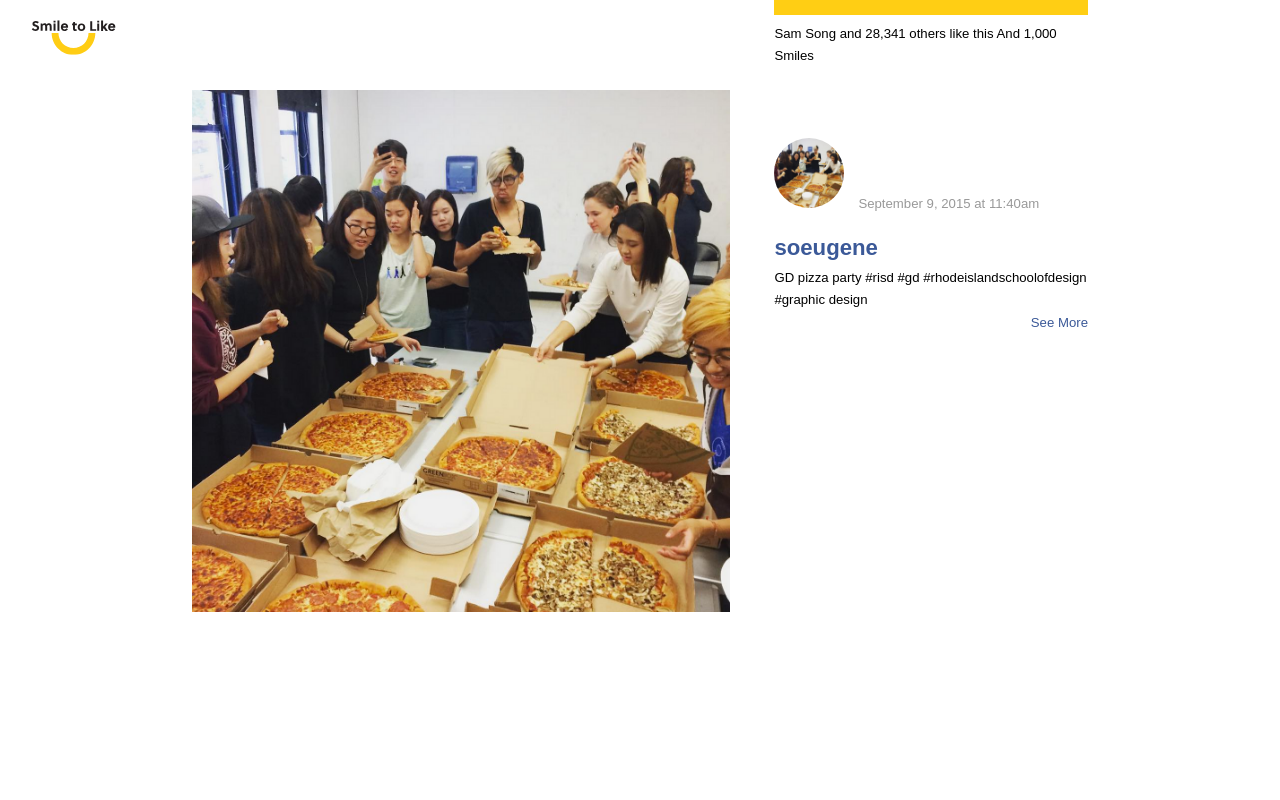
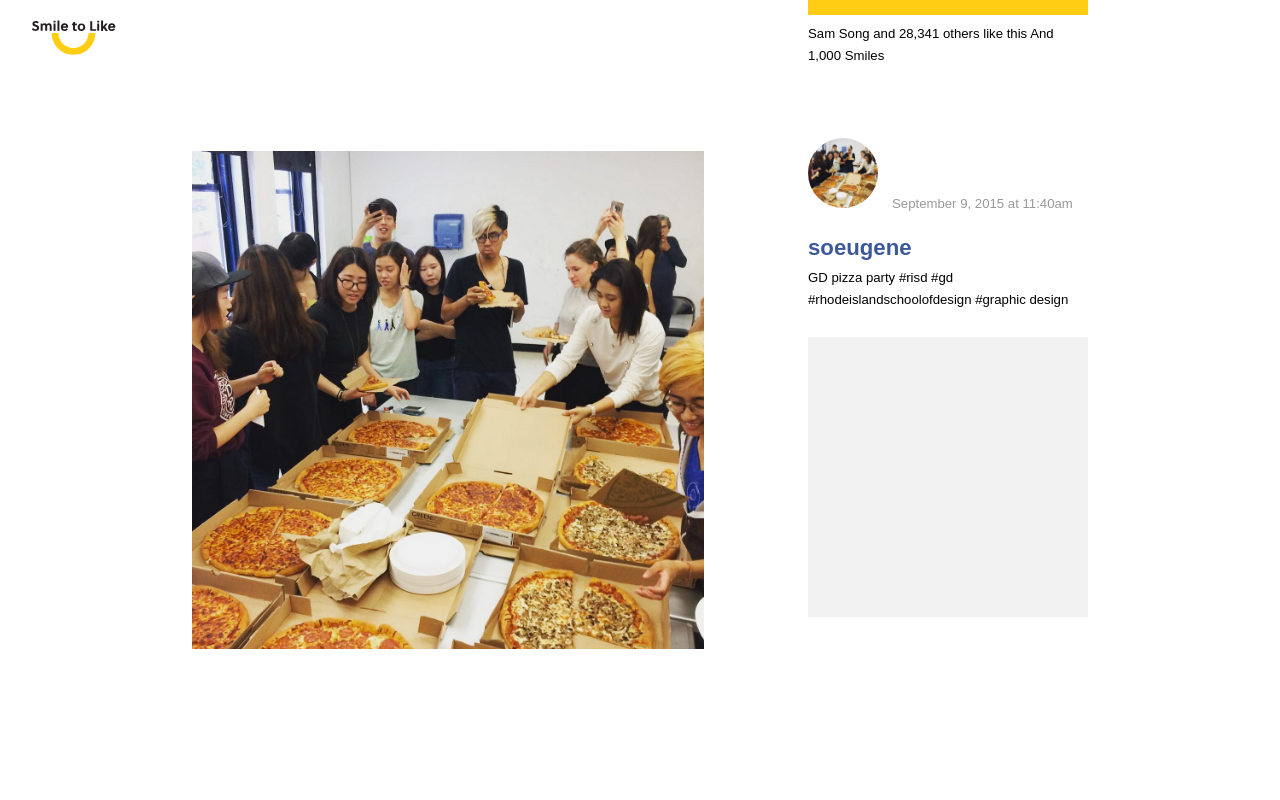
Before and after one commit to itscharlieb/smile-to-like, a Flask app: page / in a window 1280 px wide. Run offline with Flask 2, Linux system fonts and the light colour scheme; some libraries are stand-ins or nearby versions.

Commit message:
Updated styling

```diff
--- a/static/css/main.css
+++ b/static/css/main.css
@@ -1,9 +1,12 @@
 h1 {
   font-family: "soleil", sans-serif;
   font-weight: normal;
-  font-size: 4.5em;
+  font-size: 4.05em;
   letter-spacing: default;
   -webkit-font-smoothing: antialiased; }
+  @media screen and (min-width: 1280px) {
+    h1 {
+      font-size: 4.5em; } }
 
 p,
 a {
@@ -13,18 +16,27 @@ a {
   a.user-name {
     font-family: "soleil", sans-serif;
     font-weight: bold;
-    font-size: 1.3875em;
+    font-size: 1.24875em;
     letter-spacing: default;
     -webkit-font-smoothing: antialiased;
     color: #3b5998; }
+    @media screen and (min-width: 1280px) {
+      p.user-name,
+      a.user-name {
+        font-size: 1.3875em; } }
 
 .date,
 .description,
 .see-more {
   font-weight: normal;
-  font-size: 0.825em;
+  font-size: 0.7425em;
   letter-spacing: default;
   -webkit-font-smoothing: antialiased; }
+  @media screen and (min-width: 1280px) {
+    .date,
+    .description,
+    .see-more {
+      font-size: 0.825em; } }
 
 * {
   margin: 0;
@@ -57,11 +69,12 @@ header {
   min-height: 100%;
   position: relative; }
   #fullpage .section .slide .main_wrapper .photo {
-    position: relative;
-    width: 60%;
+    position: fixed;
+    top: 50%;
+    transform: translateY(-50%);
+    width: 40%;
+    min-width: 480px;
     margin-right: 5%;
-    margin-top: 10%;
-    float: left;
     height: 100%;
     display: flex;
     display: -webkit-flex;
@@ -76,8 +89,9 @@ header {
       align-content: center;
       width: 100%; }
   #fullpage .section .slide .main_wrapper .content {
-    width: 35%;
-    float: left;
+    float: right;
+    width: 25%;
+    min-width: 280px;
     display: inline-block; }
     #fullpage .section .slide .main_wrapper .content #like_wrapper {
       margin-bottom: 70px; }
@@ -88,9 +102,12 @@ header {
         margin-bottom: 8px; }
       #fullpage .section .slide .main_wrapper .content #like_wrapper p {
         font-weight: normal;
-        font-size: 0.825em;
+        font-size: 0.7425em;
         letter-spacing: default;
         -webkit-font-smoothing: antialiased; }
+        @media screen and (min-width: 1280px) {
+          #fullpage .section .slide .main_wrapper .content #like_wrapper p {
+            font-size: 0.825em; } }
     #fullpage .section .slide .main_wrapper .content .user-photo {
       width: 70px;
       height: 70px;
@@ -106,37 +123,17 @@ header {
       color: #999999;
       margin-bottom: 14px; }
     #fullpage .section .slide .main_wrapper .content .description {
-      overflow: auto; }
-    #fullpage .section .slide .main_wrapper .content .see-more {
-      float: right;
-      color: #3b5998;
-      text-transform: capitalize;
-      -webkit-transition: 0.5s;
-      -moz-transition: 0.5s;
-      -ms-transition: 0.5s;
-      transition: 0.5s; }
-      #fullpage .section .slide .main_wrapper .content .see-more:hover, #fullpage .section .slide .main_wrapper .content .see-more:active {
-        text-decoration: underline;
-        cursor: pointer; }
-    #fullpage .section .slide .main_wrapper .content form input {
-      width: 100%;
-      height: auto;
       overflow: auto;
-      color: black;
-      font-family: "soleil", sans-serif; }
-    #fullpage .section .slide .main_wrapper .content .comment_wrapper {
-      background-color: #e9eaed;
-      width: 30%;
-      float: left;
-      position: fixed;
-      bottom: 0;
-      height: 30px; }
+      margin-bottom: 25px; }
+    #fullpage .section .slide .main_wrapper .content .comment {
+      background-color: gray;
+      opacity: .1;
+      height: 280px;
+      width: 100%; }
 
 .slideup {
-  -webkit-animation-name: upup 1s; }
-
-@-webkit-keyframes upup {
-  0% {
-    opacity: 1; }
-  100% {
-    opacity: 0; } }
+  opacity: 0;
+  -webkit-transition: 1s;
+  -moz-transition: 1s;
+  -ms-transition: 1s;
+  transition: 1s; }
--- a/static/main.scss
+++ b/static/main.scss
@@ -33,9 +33,13 @@ $c-blue: #3b5998;
 
 @mixin font-size($size, $weight){
 	font-weight:$weight;
-	font-size: ($size / 16) * 1em;
+	font-size: ($size / 16) * .9em;
 	letter-spacing: default;
 	-webkit-font-smoothing:antialiased;
+
+	@media screen and (min-width: 1280px){
+	font-size: ($size / 16) * 1em;
+	}
 }
 @mixin font-lnum{
    -moz-font-feature-settings: "lnum";
@@ -126,6 +130,7 @@ a{
 	outline: none;
 }
 body{
+	// height: 2000px;
 }
 
 a:hover,
@@ -160,13 +165,17 @@ header{
 				min-height: 100%;
 				position: relative;
 				@include debug;
+				@media screen and (max-width: 800px){
+					// width: 90%;
+				}
 
 				.photo{
-					position: relative;
-					width: 60%;
+					position: fixed;
+					top: 50%;
+					transform: translateY(-50%);
+					width: 40%;
+					min-width: 480px;
 					margin-right: 5%;
-					margin-top: 10%;
-					float: left;
 
 					@include debug;
 					height: 100%;
@@ -179,12 +188,20 @@ header{
 					@include flexbox-align(center);
 						width: 100%;
 					}
+
 				}
 				.content{
-					width: 35%;
-					float: left;
+					float: right;
+					width: 25%;
+					min-width: 280px;
 					display: inline-block;
 					@include debug;
+					@media screen and (max-width:800px){
+						// position: relative;
+						// width: 100%;
+						// margin-top: 15px;
+						// @include transition(.5s);
+					}
 
 					#like_wrapper{
 						margin-bottom: 70px;
@@ -221,32 +238,14 @@ header{
 					}
 					.description{
 						overflow: auto;
-
+						margin-bottom: 25px;
 					}
-					.see-more{
-						float:right;
-						color:$c-blue;
-						text-transform: capitalize;
-						@include transition(.5s);
-						&:hover,
-						&:active{
-							@include underline;
-						}
-					}
-					form input{
+					.comment{
+						background-color: gray;
+						opacity: .1;
+						// max-height:400px;
+						height: 280px;
 						width: 100%;
-						height:auto;
-						overflow: auto;
-						color:black;
-						font-family: $font-reg;
-					}
-					.comment_wrapper{
-						background-color: $c-grey;
-						width: 30%;
-						float: left;
-						position: fixed;
-						bottom: 0;
-						height: 30px;
 					}
 				}
 			}
@@ -260,14 +259,6 @@ header{
 // Jquery & Animation
 
 .slideup{
-	-webkit-animation-name: upup 1s;
+	opacity: 0;
+	@include transition(1s);
 }
-
-@-webkit-keyframes upup{
-	0% {
-		opacity: 1;
-	}
-	100%{
-		opacity: 0;
-	}
-}
--- a/templates/index.html
+++ b/templates/index.html
@@ -16,6 +16,17 @@
 
 	<!-- JQUERY / Fullpage -->
 	<script src="https://ajax.googleapis.com/ajax/libs/jquery/2.1.4/jquery.min.js"></script>
+	<script type="text/javascript" src="../static/js/jquery.fullPage.js"></script>
+	<script type="text/javascript">
+		$(document).ready(function() {
+			$('#fullpage').fullpage({
+				sectionsColor: ['#ffffff', '#ffffff', '#ffffff', '#ffffff', '#ffffff'],
+				anchors: ['5thfloor', '4thfloor', '3rdfloor', '2ndfloor', '1stfloor'],
+				menu: '#nav',
+				scrollingSpeed: 1000
+			});
+		});
+	</script>
 </head>
 <body>
 	<header>
@@ -37,7 +48,7 @@
 						<p class="date"></p>
 						<a class="user-name"></a>
 						<p class="description"></p>
-						<p class="see-more"></p>
+						<div class="comment"></div>
 					</div>
 				</div>
            	</div>
@@ -46,11 +57,11 @@
 
 	<script type="text/javascript" src="../static/js/main.js"></script>
 	<script type="text/javascript">
-	$(document).ready(function(){
-		$( window ).scroll(function() {
-  			$( "img" ).toggleClass( "slideup" );
-		});
-	});
+	// $(document).ready(function(){
+	// 	$( window ).scroll(function() {
+ //  			$( "img" ).addClass( "slideup" );
+	// 	});
+	// });
 	</script>
 </body>
 </html>
```
Also changed, not shown: 2 other files.
